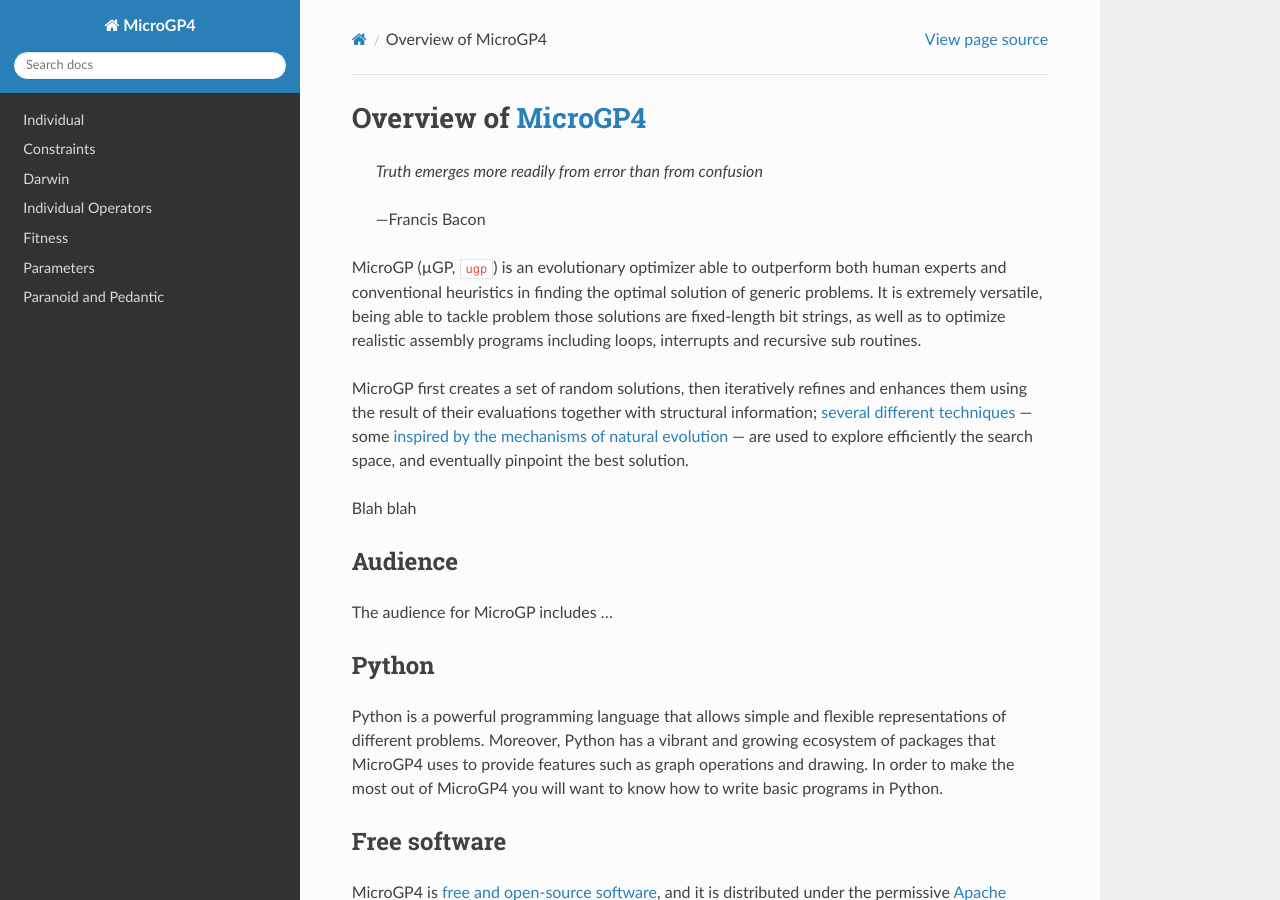
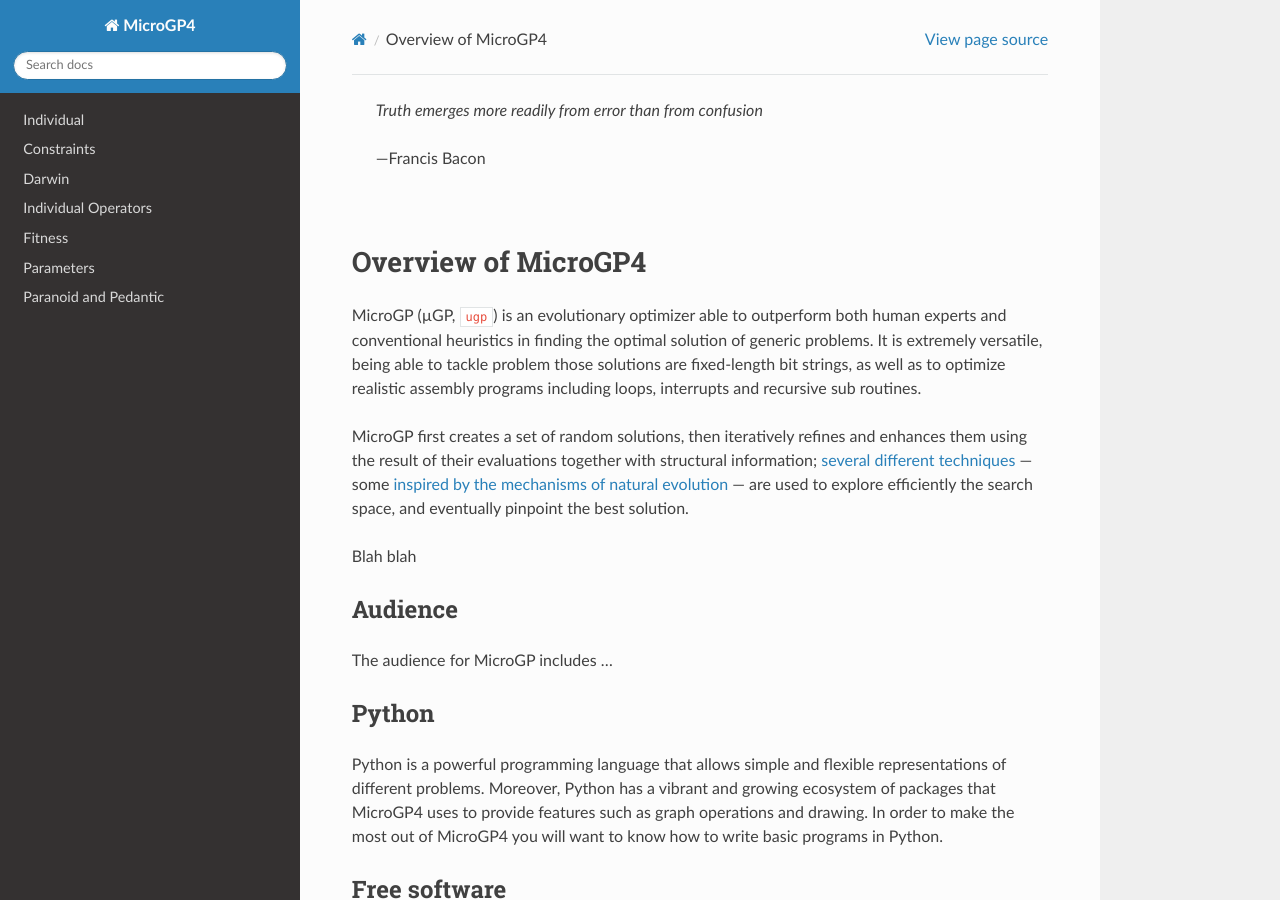
Before and after one commit to squillero/microgp4, a Sphinx documentation site: the page built from docs/index.rst, in a window 1280 px wide and 900 px high. Built offline with Sphinx 7.4.7 and the Read the Docs theme 2.0.0, drawn with Linux system fonts in a browser that asks for light colours; pages that are not in the unit, such as notebooks, are missing from menus.

Commit message:
Change quotation

```diff
--- a/docs/index.rst
+++ b/docs/index.rst
@@ -15,12 +15,14 @@
 .. _contents:
 
 
-Overview of MicroGP4_
-=====================
+    *Truth emerges more readily from error than from confusion*
 
-  *Truth emerges more readily from error than from confusion*
+    -- Francis Bacon
 
-  -- Francis Bacon
+|
+
+Overview of MicroGP4
+====================
 
 MicroGP (:raw-html:`&micro;GP`, ``ugp``) is an evolutionary optimizer able to outperform both human experts and conventional heuristics in finding the optimal solution of generic problems. It is extremely versatile, being able to tackle problem those solutions are fixed-length bit strings, as well as to optimize realistic assembly programs including loops, interrupts and recursive sub routines.
 
```
